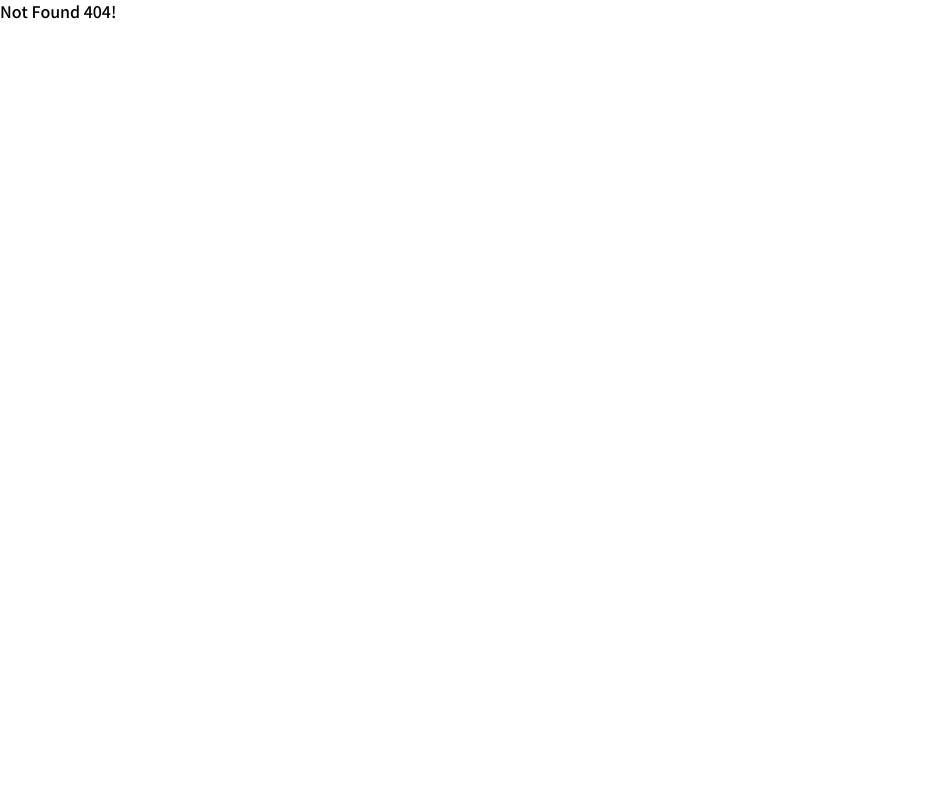
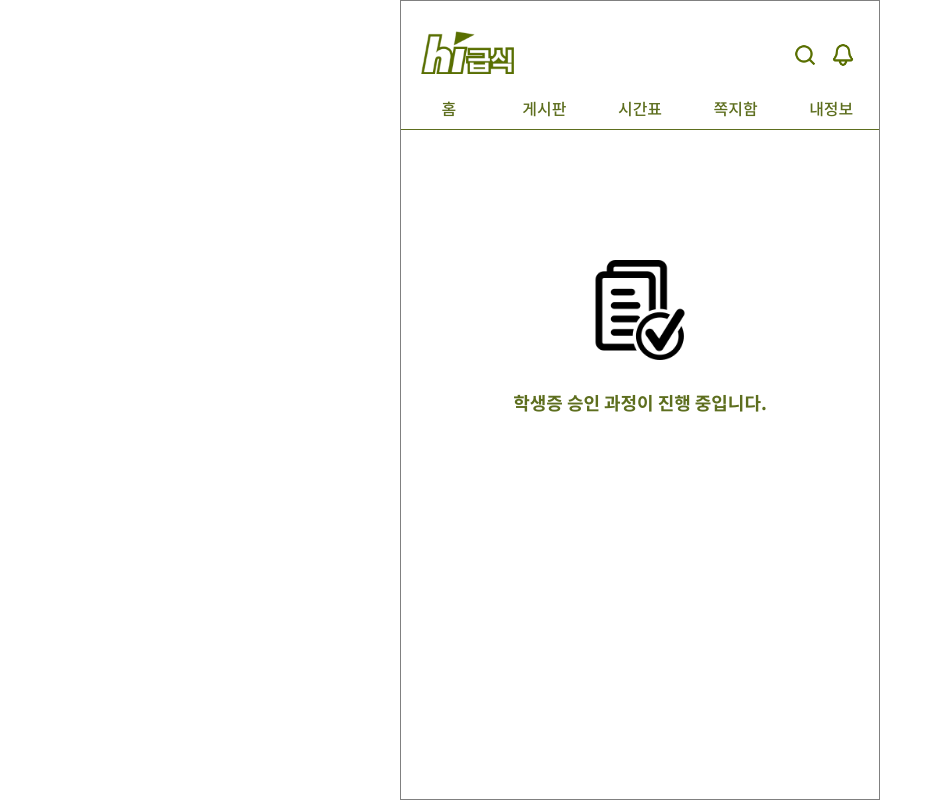
Before and after one commit to ziri-bros/high-geupsik-frontend, a React (Create React App) app: page /allow in a window 1280 px wide. Before the commit this address had no page. Shown: the whole page, without its empty margins (0-942 px from the left). Built offline with nearby package versions, Linux system fonts and the light colour scheme; what react-router-prop-types would draw is missing.

Commit message:
학생증 승인 전 페이지 UI 구성 resolved :#16

```diff
--- /dev/null
+++ b/src/component/AllowProcedure.jsx
@@ -0,0 +1,31 @@
+import styled from '@emotion/styled';
+import React from 'react';
+
+const AllowProcedureWrapper = styled.div`
+  display: flex;
+  flex-direction: column;
+  justify-content: center;
+  align-items: center;
+  margin-top:130px;
+
+  img{
+    width: 100px;
+    height: 100px;
+    margin-bottom: 30px;
+  }
+`;
+
+const Notice = styled.div`
+  color: #5D6E1E;
+  font-weight: bold;
+  font-size: 18px;
+`;
+
+const AllowProcedure = () => (
+  <AllowProcedureWrapper>
+    <img src="/images/icons/allow.png" alt="승인" />
+    <Notice>학생증 승인 과정이 진행 중입니다.</Notice>
+  </AllowProcedureWrapper>
+);
+
+export default AllowProcedure;
--- a/src/component/Login.jsx
+++ b/src/component/Login.jsx
@@ -42,7 +42,7 @@ const LoginButton = styled.div`
 `;
 
 const LoginText = styled.div`
-  font-size: 13px;
+  font-size: 12px;
   font-weight: 500;
   width: 120px;
   text-align: center;
--- a/src/component/common/Cocomment.jsx
+++ b/src/component/common/Cocomment.jsx
@@ -5,7 +5,8 @@ import PropTypes from 'prop-types';
 const CommentWrapper = styled.div`
   border-bottom: 1px solid #adadad;
   background: #fdfff6;
-  width: 440px;
+  /* width: 440px; */
+  width:100%;
   height: 100px;
   display: flex;
   flex-direction: column;
--- a/src/component/common/Comment.jsx
+++ b/src/component/common/Comment.jsx
@@ -5,8 +5,9 @@ import Cocomment from './Cocomment';
 
 const CommentWrapper = styled.div`
   border-bottom: 1px solid #adadad;
-  width: 440px;
+  /* width: 440px; */
   height: 100px;
+  width:100%;
   display: flex;
   flex-direction: column;
   justify-content: space-evenly;
--- /dev/null
+++ b/src/page/AllowPage.jsx
@@ -0,0 +1,15 @@
+import React from 'react';
+import AllowProcedure from '../component/AllowProcedure';
+import Header from '../component/common/Header';
+import HeaderNavigation from '../component/common/HeaderNavigation';
+import Wrapper from '../component/common/Wrapper';
+
+const AllowPage = () => (
+  <Wrapper>
+    <Header />
+    <HeaderNavigation />
+    <AllowProcedure />
+  </Wrapper>
+);
+
+export default AllowPage;
--- a/src/page/PostPage.jsx
+++ b/src/page/PostPage.jsx
@@ -94,8 +94,10 @@ const PostImages = styled.div`
   justify-content: center;
   align-items: center;
   img {
-    width: 440px;
-    height: 440px;
+    /* width: 440px; */
+    /* height: 440px; */
+    width:200px;
+    height:200px;
     margin-top: 20px;
   }
 `;
@@ -289,9 +291,9 @@ const PostPage = () => (
             <Cocomment cocomments={cocomment} />
           ))}
         ))} */}
+
       </PostCommentsWrapper>
     </PostWrapper>
-    <CommentInput />
   </>
 );
 
--- a/src/routes/index.jsx
+++ b/src/routes/index.jsx
@@ -8,6 +8,7 @@ import NoMatchPage from '../page/NoMatchPage';
 import MyInfoDetailPage from '../page/MyInfoDetailPage';
 import reset from '../theme/reset';
 import SchedulePage from '../page/SchedulePage';
+import AllowPage from '../page/AllowPage';
 
 const RootRoute = () => (
   <>
@@ -23,6 +24,7 @@ const RootRoute = () => (
       <Route path="/board" component={Board} exact />
       <Route path="/myInfo" component={MyInfoPage} exact />
       <Route path="/schedule" component={SchedulePage} exact />
+      <Route path="/allow" component={AllowPage} exact />
 
       {/* 경로가 유효하지 않을 때 */}
       <Route path="*" component={NoMatchPage} exact />
```
Also changed, not shown: public/images/icons/allow.png (added).
